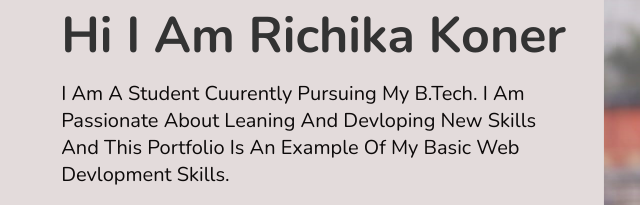
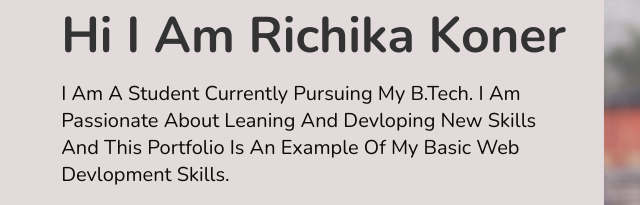
Before and after one commit to richka0804/richika0804.github.io, a plain HTML site: page index.html in a window 1280 px wide. Shown: the part 315-520 px from the top of the page, 54-694 px from the left. Drawn offline with nearby package versions, Linux system fonts and the light colour scheme.

Commit message:
Update index.html

```diff
--- a/index.html
+++ b/index.html
@@ -28,7 +28,7 @@
 
     <div class="content">
         <h3>Hi i am Richika Koner</h3>
-        <p> I am a student cuurently pursuing my B.tech. I am passionate about leaning and devloping new skills and this portfolio is an example of my basic web devlopment skills.</p>
+        <p> I am a student currently pursuing my B.tech. I am passionate about leaning and devloping new skills and this portfolio is an example of my basic web devlopment skills.</p>
         <a href="mailto:richikakoner@gmail.com" class="btn">Contact me</a>
     </div>
     <div class="image">
```
